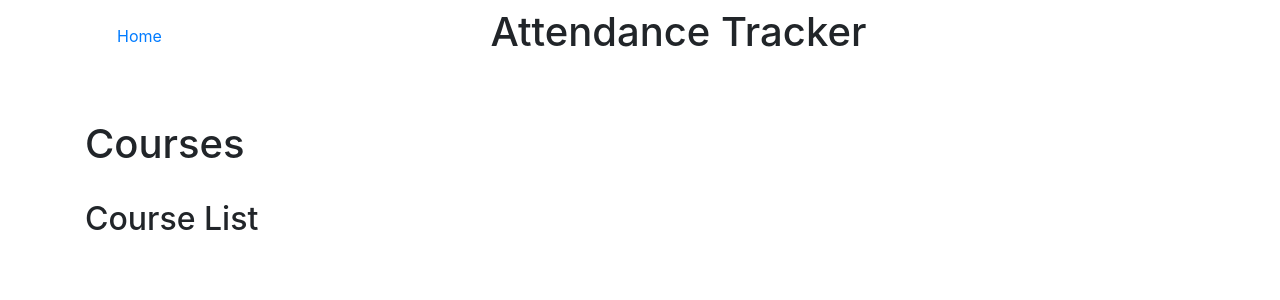
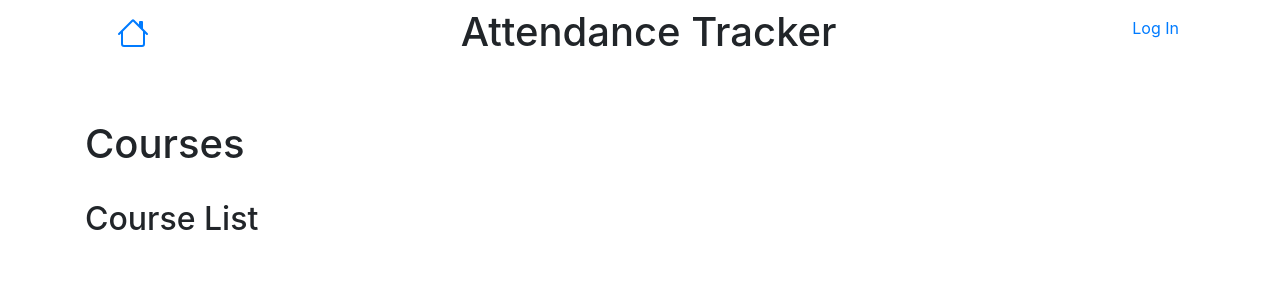
Before and after one commit to armando5569/AttendanceTracker, a Django app: page /courses/ in a window 1280 px wide. Shown: the top 300 px of the page. Run offline with Django 4.2, Linux system fonts and the light colour scheme; some libraries are stand-ins or nearby versions.

Commit message:
added home button
added home button to navbar

```diff
--- a/AttendanceTracker/templates/base.html
+++ b/AttendanceTracker/templates/base.html
@@ -14,17 +14,44 @@
 <body>
   <div class="container">
     <nav class="navbar ">
+
+      <!--Home link on navbar-->
       <div class="d-flex justify-content-between">
-        <a class="nav-item nav-link" href="{% url 'home' %}">Home</a>
+        <a class="nav-item nav-link" href="{% url 'home' %}">
+          <svg xmlns="http://www.w3.org/2000/svg" width="2em" height="2em" fill="currentColor" class="bi bi-house" viewBox="0 0 16 16" alt="Home">
+            <path d="M8.707 1.5a1 1 0 0 0-1.414 0L.646 8.146a.5.5 0 0 0 .708.708L2 8.207V13.5A1.5 1.5 0 0 0 3.5 15h9a1.5 1.5 0 0 0 1.5-1.5V8.207l.646.647a.5.5 0 0 0 .708-.708L13 5.793V2.5a.5.5 0 0 0-.5-.5h-1a.5.5 0 0 0-.5.5v1.293L8.707 1.5ZM13 7.207V13.5a.5.5 0 0 1-.5.5h-9a.5.5 0 0 1-.5-.5V7.207l5-5 5 5Z"/>
+          </svg>
+        </a>
       </div>
 
+      <!--Site name on navbar-->
       <div class="d-flex justify-content-between">
         <h1>Attendance Tracker</h1>
       </div>
 
+      <!--User options on navbar. Hopefully the dropdown button will work eventually-->
+      <!--
+      <div class="dropdown">
+        <button class="btn btn-primary dropdown-toggle" type="button" data-bs-toggle="dropdown" aria-expanded="false">
+          <svg xmlns="http://www.w3.org/2000/svg" width="16" height="16" fill="currentColor" class="bi bi-person-square" viewBox="0 0 16 16">
+            <path d="M11 6a3 3 0 1 1-6 0 3 3 0 0 1 6 0z"></path>
+            <path d="M2 0a2 2 0 0 0-2 2v12a2 2 0 0 0 2 2h12a2 2 0 0 0 2-2V2a2 2 0 0 0-2-2H2zm12 1a1 1 0 0 1 1 1v12a1 1 0 0 1-1 1v-1c0-1-1-4-6-4s-6 3-6 4v1a1 1 0 0 1-1-1V2a1 1 0 0 1 1-1h12z"></path>
+          </svg>
+        </button>
+        <ul class="dropdown-menu">
+          {% if user.is_authenticated %}
+            <li><a href="{% url 'logout' %}">Log Out</a></li>
+          {% else %}
+            <li><a href="{% url 'login' %}">Log In</a></li>
+          {% endif %}
+        </ul>
+      </div>
+    -->
       <div class="d-flex justify-content-between">
         {% if user.is_authenticated %}
           <p><a href="{% url 'logout' %}">Log Out</a></p>
+        {% else %}
+          <p><a href="{% url 'login' %}">Log In</a></p>
         {% endif %}
       </div>
     </nav>
```
